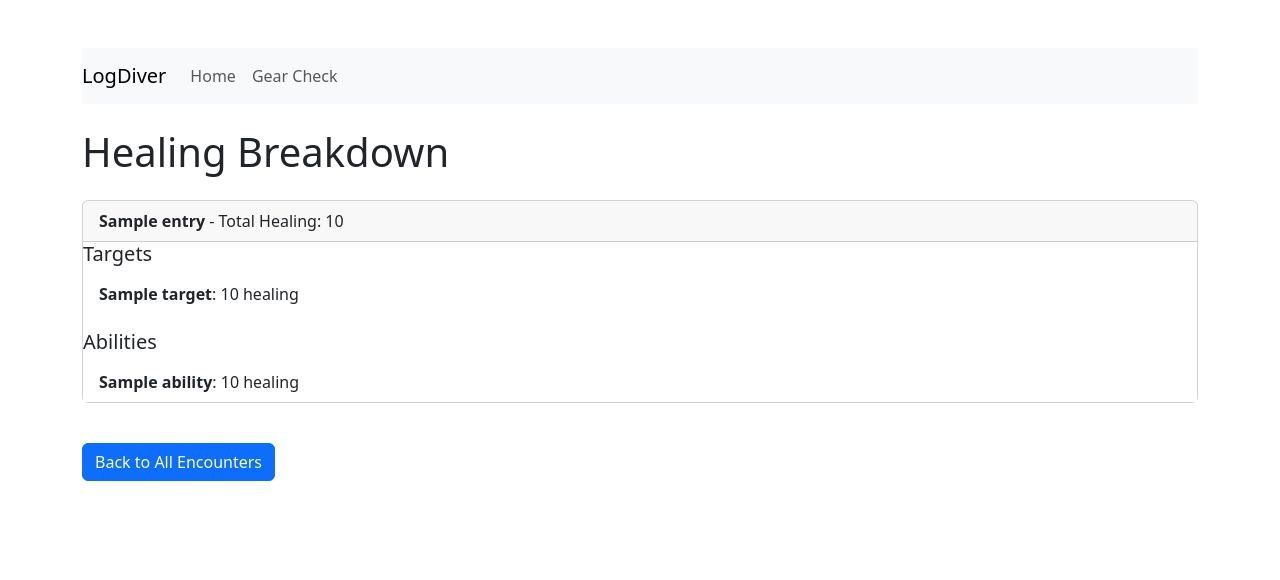
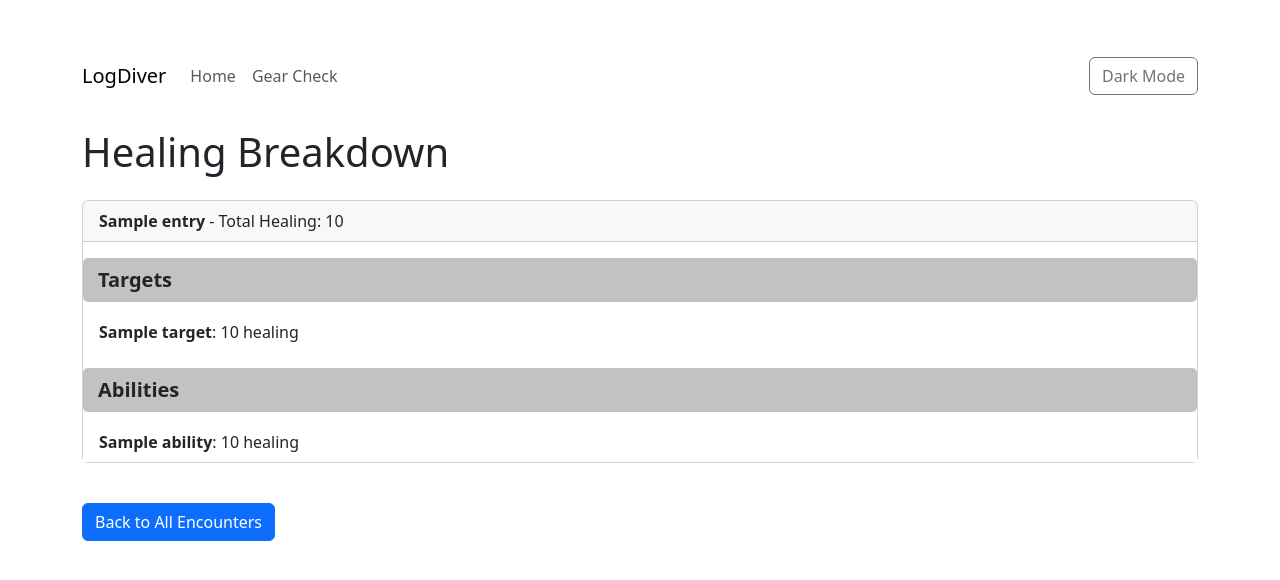
Before and after one commit to LiamMeisinger/warcraft-logs-break-down, a Flask app: page /raid-healing/1 in a window 1280 px wide, after a click that opens the changed part. Shown: the top 580 px of the page. Run offline with Flask 3, Linux system fonts and the light colour scheme; a database or web service that is not in the repository returns one stand-in record (values such as "Sample title"); data that the repository does not hold is empty; parts of the project's set-up code (start-up, migrations or seed data) failed here and were passed over.

Commit message:
Update UI to include Dark mode. Fixed Buff Data outputs.

```diff
--- a/main.py
+++ b/main.py
@@ -108,7 +108,41 @@ def raid_data():
             if not fight_ids:
                 return render_template('home.html', error="No valid boss encounters found.")
 
-            # Step 2: Fetch damage and healing data
+            # Step 2: Fetch raider names and filter by `raider_ids`
+            query_master_data = f"""
+            {{
+              reportData {{
+                report(code: "{raid_code}") {{
+                  masterData(translate: false) {{
+                    actors(type: "player") {{
+                      name
+                      id
+                    }}
+                  }}
+                }}
+              }}
+            }}
+            """
+            response_master_data = requests.post(
+                'https://www.warcraftlogs.com/api/v2/client',
+                headers=headers,
+                json={'query': query_master_data}
+            )
+
+            if response_master_data.status_code == 200:
+                master_data = response_master_data.json()
+                actors = master_data.get('data', {}).get('reportData', {}).get('report', {}).get('masterData', {}).get(
+                    'actors', [])
+
+                # Filter actors by `raider_ids`
+                filtered_actors = [actor for actor in actors if actor['id'] in raider_ids]
+
+                # Log or use the filtered actors
+                # print("Filtered Actors:", filtered_actors)
+            else:
+                return render_template('home.html', error="Failed to fetch raider names.")
+
+            # Step 3: Fetch damage and healing data
             query = f"""
             {{
               reportData {{
@@ -122,14 +156,14 @@ def raid_data():
                 }}
               }}
             }}
-        """
+            """
             response = requests.post('https://www.warcraftlogs.com/api/v2/client', headers=headers,
                                      json={'query': query})
 
             if response.status_code == 200:
                 raid_data_cache = response.json()
                 last_fetched = time.time()
-                return render_template('home.html', fights=unique_fights.values())
+                return render_template('home.html', fights=unique_fights.values(), raiders=filtered_actors)
 
             return render_template('home.html',
                                    error=f"Error fetching raid data: {response.status_code} - {response.text}")
@@ -169,8 +203,11 @@ def raid_gear():
     # Extract gear data from the cached JSON
     entries = raid_data_cache['data']['reportData']['report']['damageTable']['data']['entries']
 
-    # Render the raid_gear.html template and pass the entries data
-    return render_template('raid_gear.html', entries=entries)
+    # Filter out entries where the name contains "tricks"
+    filtered_entries = [entry for entry in entries if "tricks of the" not in entry["name"].lower()]
+
+    # Render the raid_gear.html template and pass the filtered entries data
+    return render_template('raid_gear.html', entries=filtered_entries)
 
 
 @app.route('/raid-damage/<int:fight_id>')
@@ -201,8 +238,15 @@ def raid_damage(fight_id):
 
     damage_data = response.json()['data']['reportData']['report']['damageTable']['data']['entries']
 
+    filtered_damage_data = [entry for entry in damage_data if "tricks of the" not in entry["name"].lower()]
+
+    # sort the data highest to lowest
+    sorted_damage_data = sorted(filtered_damage_data, key=lambda x: x["total"], reverse=True)
+    for entry in sorted_damage_data:
+        entry["total"] = f"{entry['total']:,}"
+
     # Render template with the filtered data
-    return render_template('raid_damage.html', entries=damage_data)
+    return render_template('raid_damage.html', entries=sorted_damage_data)
 
 
 @app.route('/raid-healing/<int:fight_id>')
@@ -226,7 +270,7 @@ def raid_healing(fight_id):
             """
     response = requests.post('https://www.warcraftlogs.com/api/v2/client', headers=headers,
                              json={'query': query})
-    print(response.json())
+    # print(response.json())
 
     # Parse response data
     if response.status_code != 200 or 'errors' in response.json():
@@ -234,8 +278,13 @@ def raid_healing(fight_id):
 
     healing_data = response.json()['data']['reportData']['report']['healingTable']['data']['entries']
 
+    # sort the data highest to lowest
+    sorted_healing_data = sorted(healing_data, key=lambda x: x["total"], reverse=True)
+    for entry in sorted_healing_data:
+        entry["total"] = f"{entry['total']:,}"
+
     # Render template with the filtered data
-    return render_template('raid_healing.html', entries=healing_data)
+    return render_template('raid_healing.html', entries=sorted_healing_data)
 
 
 @app.route('/raid-buff/<int:fight_id>')
@@ -247,7 +296,35 @@ def raid_buff(fight_id):
         'Content-Type': 'application/json'
     }
 
-    # Dictionary to store buffs grouped by raider ID
+    # Query master data for raider names and IDs
+    query_master_data = f"""
+    {{
+      reportData {{
+        report(code: "{raid_code}") {{
+          masterData(translate: false) {{
+            actors(type: "player") {{
+              name
+              id
+            }}
+          }}
+        }}
+      }}
+    }}
+    """
+    response_master_data = requests.post(
+        'https://www.warcraftlogs.com/api/v2/client',
+        headers=headers,
+        json={'query': query_master_data}
+    )
+
+    if response_master_data.status_code != 200:
+        return "Failed to fetch master data.", 500
+
+    master_data = response_master_data.json()
+    actors = master_data.get('data', {}).get('reportData', {}).get('report', {}).get('masterData', {}).get('actors', [])
+    id_to_name = {actor['id']: actor['name'] for actor in actors}  # Map IDs to names
+
+    # Buffs grouped by raider ID
     buffs_by_raider = {}
 
     for raider_id in raider_ids:
@@ -263,17 +340,25 @@ def raid_buff(fight_id):
         response = requests.post('https://www.warcraftlogs.com/api/v2/client', headers=headers, json={'query': query})
 
         if response.status_code != 200 or 'errors' in response.json():
-            return response.json(), 500
+            continue
 
-        # Parse the response and extract relevant buff data
         auras = response.json()['data']['reportData']['report']['buffTable']['data']['auras']
-        buffs = [{"name": aura["name"], "totalUses": aura["totalUses"]} for aura in auras]
+        self_applied = []
+        other_buffs = []
 
-        # Add buffs to the dictionary under the raider ID
-        buffs_by_raider[raider_id] = buffs
+        for aura in auras:
+            if aura['name'] in ["Golem's Strength", "Tol'vir Agility", "Volcanic Power", "Synapse Springs"]:
+                self_applied.append({"name": aura["name"], "totalUses": aura["totalUses"]})
+            else:
+                other_buffs.append({"name": aura["name"], "totalUses": aura["totalUses"]})
 
-    # Pass the data to the template
-    return render_template('raid_buff.html', buffs_by_raider=buffs_by_raider)
+        buffs_by_raider[raider_id] = {
+            "self_applied": self_applied,
+            "other_buffs": other_buffs
+        }
+
+    # Pass both `buffs_by_raider` and `id_to_name` to the template
+    return render_template('raid_buff.html', buffs_by_raider=buffs_by_raider, id_to_name=id_to_name)
 
 
 if __name__ == '__main__':
--- a/templates/layout.html
+++ b/templates/layout.html
@@ -5,12 +5,18 @@
     <meta name="viewport" content="width=device-width, initial-scale=1.0">
     <title>Raid Data Viewer</title>
     <link href="https://cdn.jsdelivr.net/npm/bootstrap@5.3.0-alpha1/dist/css/bootstrap.min.css" rel="stylesheet">
+    <style>
+        /* Optional: Add smooth transition for theme changes */
+        body {
+            transition: background-color 0.3s ease, color 0.3s ease;
+        }
+    </style>
 </head>
-<body>
+<body data-bs-theme="light"> <!-- Default to light theme -->
     <div class="container my-5">
-        <nav class="navbar navbar-expand-lg navbar-light bg-light mb-4">
+        <nav class="navbar navbar-expand-lg mb-4">
             <a class="navbar-brand" href="/">LogDiver</a>
-            <button class="navbar-toggler" type="button" data-toggle="collapse" data-target="#navbarNav" aria-controls="navbarNav" aria-expanded="false" aria-label="Toggle navigation">
+            <button class="navbar-toggler" type="button" data-bs-toggle="collapse" data-bs-target="#navbarNav" aria-controls="navbarNav" aria-expanded="false" aria-label="Toggle navigation">
                 <span class="navbar-toggler-icon"></span>
             </button>
             <div class="collapse navbar-collapse" id="navbarNav">
@@ -21,8 +27,10 @@
                     <li class="nav-item">
                         <a class="nav-link" href="/gear-check">Gear Check</a>
                     </li>
-
                 </ul>
+                <div class="ms-auto">
+                    <button id="themeToggle" class="btn btn-outline-secondary">Dark Mode</button>
+                </div>
             </div>
         </nav>
 
@@ -31,6 +39,29 @@
         {% endblock %}
     </div>
 
+    <script>
+        const themeToggleButton = document.getElementById('themeToggle');
+        const body = document.body;
+
+        themeToggleButton.addEventListener('click', () => {
+            const currentTheme = body.getAttribute('data-bs-theme');
+            const newTheme = currentTheme === 'light' ? 'dark' : 'light';
+            body.setAttribute('data-bs-theme', newTheme);
+
+            // Save the user's preference
+            localStorage.setItem('theme', newTheme);
+
+            // Update the button text
+            themeToggleButton.textContent = newTheme === 'light' ? 'Dark Mode' : 'Light Mode';
+        });
+
+        // Load user's theme preference on page load
+        document.addEventListener('DOMContentLoaded', () => {
+            const savedTheme = localStorage.getItem('theme') || 'light';
+            body.setAttribute('data-bs-theme', savedTheme);
+            themeToggleButton.textContent = savedTheme === 'light' ? 'Dark Mode' : 'Light Mode';
+        });
+    </script>
     <script src="https://cdn.jsdelivr.net/npm/bootstrap@5.3.0-alpha1/dist/js/bootstrap.bundle.min.js"></script>
 </body>
 </html>
--- a/templates/raid_gear.html
+++ b/templates/raid_gear.html
@@ -17,7 +17,7 @@
                         <div>
                             <strong>{{ item.name }}</strong>
                             <span style="color: green;">{{ item.permanentEnchantName }}</span>
-                            <span style="color: blue;">{{ item.onUseEnchantName }}</span>
+                            <span style="color: #3a3fbd;">{{ item.onUseEnchantName }}</span>
                         </div>
                         <div>
                             Item Level: {{ item.itemLevel }}
--- a/templates/raid_healing.html
+++ b/templates/raid_healing.html
@@ -2,6 +2,16 @@
 
 {% block content %}
 <h1 class="my-4">Healing Breakdown</h1>
+
+<style>
+  .category-heading {
+    padding: 10px 15px;
+    background-color: #c2c2c2;
+    border-radius: 5px;
+    margin-bottom: 10px;
+    font-weight: bold;
+  }
+</style>
 
 {% if entries %}
     <!-- Loop through each healer in the entries -->
@@ -13,7 +23,7 @@
 
             <div id="collapse-{{ loop.index }}" class="collapse">
                 <!-- List healing done to each target -->
-                <h5>Targets</h5>
+                <h5 class="mt-3 category-heading">Targets</h5>
                 <ul class="list-group list-group-flush">
                     {% for target in entry.targets %}
                         <li class="list-group-item">
@@ -23,7 +33,7 @@
                 </ul>
 
                 <!-- List healing done by each ability -->
-                <h5 class="mt-3">Abilities</h5>
+                <h5 class="mt-3 category-heading">Abilities</h5>
                 <ul class="list-group list-group-flush">
                     {% for ability in entry.abilities %}
                         <li class="list-group-item">
```
Also changed, not shown: static/css/styles.css (+13 -0 lines), templates/raid_buff.html (+28 -7 lines), templates/raid_damage.html (+12 -2 lines).
